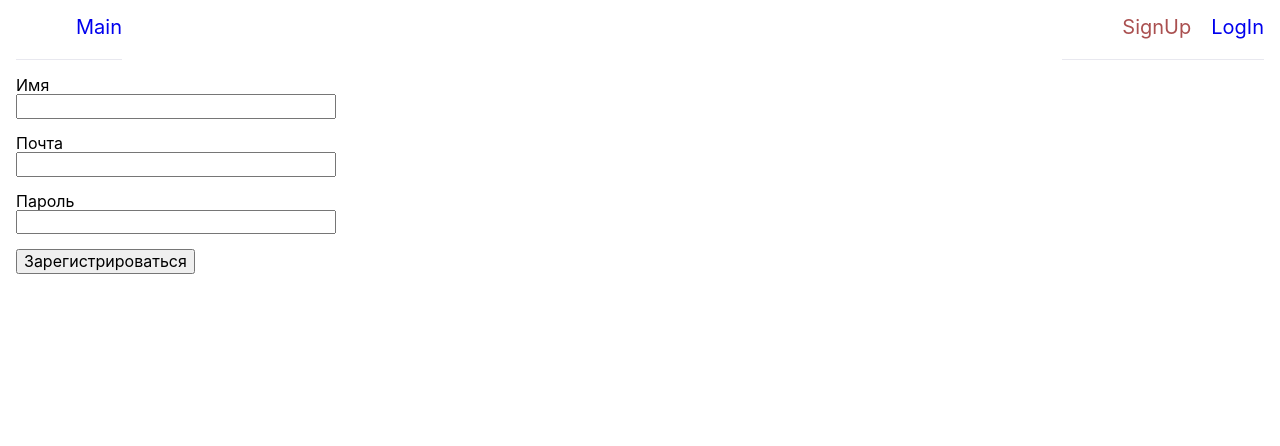
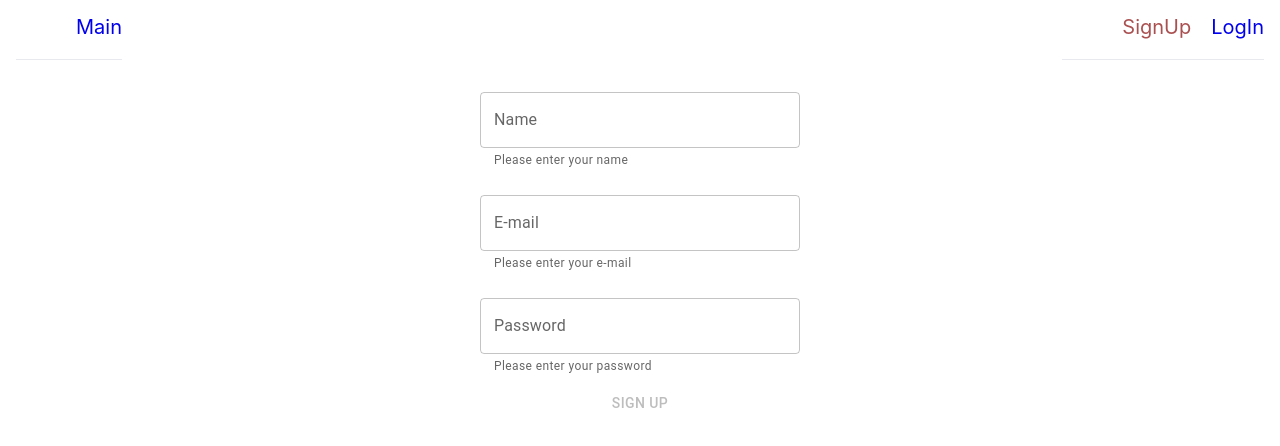
Before and after one commit to SeregikPro/goit-react-hw-08-phonebook, a React (Create React App) app: page /register in a window 1280 px wide. Shown: the top 446 px of the page. Built offline with nearby package versions, Linux system fonts and the light colour scheme.

Commit message:
add Buttons and Inputs from MUI

```diff
--- a/package.json
+++ b/package.json
@@ -4,6 +4,11 @@
   "private": true,
   "homepage": "https://SeregikPro.github.io/goit-react-hw-08-phonebook/",
   "dependencies": {
+    "@emotion/react": "^11.10.4",
+    "@emotion/styled": "^11.10.4",
+    "@mui/icons-material": "^5.10.3",
+    "@mui/material": "^5.10.4",
+    "@mui/styled-engine-sc": "^5.10.3",
     "@reduxjs/toolkit": "^1.8.3",
     "@testing-library/jest-dom": "^5.16.3",
     "@testing-library/react": "^12.1.4",
@@ -14,7 +19,6 @@
     "prop-types": "^15.8.1",
     "react": "^18.1.0",
     "react-dom": "^18.1.0",
-    "react-helmet": "^6.1.0",
     "react-helmet-async": "^1.3.0",
     "react-redux": "^8.0.2",
     "react-router-dom": "^6.3.0",
--- a/src/components/ContactForm/ContactForm.jsx
+++ b/src/components/ContactForm/ContactForm.jsx
@@ -6,8 +6,10 @@ import {
   getLoadingStatus,
 } from 'redux/contacts/contactsSelectors';
 import Box from 'components/Box';
-import { Input, Title } from './ContactForm.styled';
-import Button from 'components/Button';
+// import { Input, Title } from './ContactForm.styled';
+// import Button from 'components/Button';
+import Button from '@mui/material/Button';
+import { TextField } from '@mui/material';
 
 const ContactForm = () => {
   const [name, setName] = useState('');
@@ -67,38 +69,52 @@ const ContactForm = () => {
 
   return (
     <Box
+      as="form"
+      display="flex"
+      alignItems="center"
+      flexDirection="column"
       onSubmit={handleSubmit}
-      display="flex"
-      flexDirection="column"
-      alignItems="center"
-      as="form"
     >
-      <label>
-        <Title>Name</Title>
-        <Input
+      <TextField
+        id="name"
+        label="Name"
+        variant="outlined"
+        size="small"
+        margin="normal"
+        // helperText="Please enter contact name"
         type="text"
         name="name"
         value={name}
         onChange={handleChange}
-          pattern="^[a-zA-Zа-яА-Я]+(([' -][a-zA-Zа-яА-Я ])?[a-zA-Zа-яА-Я]*)*$"
+        inputProps={{
+          pattern: "^[a-zA-Zа-яА-Я]+(([' -][a-zA-Zа-яА-Я ])?[a-zA-Zа-яА-Я]*)*$",
+        }}
         title="Name may contain only letters, apostrophe, dash and spaces. For example Adrian, Jacob Mercer, Charles de Batz de Castelmore d'Artagnan"
         required
       />
-      </label>
-      <label>
-        <Title>Number</Title>
-        <Input
-          type="tel"
+
+      <TextField
+        id="tel"
+        label="Number"
+        variant="outlined"
+        size="small"
+        margin="normal"
+        // helperText="Please enter contact number"
+        type="text"
         name="number"
         value={number}
         onChange={handleChange}
-          pattern="\+?\d{1,4}?[-.\s]?\(?\d{1,3}?\)?[-.\s]?\d{1,4}[-.\s]?\d{1,4}[-.\s]?\d{1,9}"
+        inputProps={{
+          pattern:
+            '\\+?\\d{1,4}?[-.\\s]?\\(?\\d{1,3}?\\)?[-.\\s]?\\d{1,4}[-.\\s]?\\d{1,4}[-.\\s]?\\d{1,9}',
+        }}
         title="Phone number must be digits and can contain spaces, dashes, parentheses and can start with +"
         required
       />
-      </label>
 
-      <Button type="submit">{isLoading ? 'Loading...' : 'Add contact'}</Button>
+      <Button disabled={!name || !number} variant="text" type="submit">
+        {isLoading ? 'Loading...' : 'Add contact'}
+      </Button>
     </Box>
   );
 };
--- a/src/pages/LoginPage/LoginPage.jsx
+++ b/src/pages/LoginPage/LoginPage.jsx
@@ -3,17 +3,19 @@ import { useDispatch } from 'react-redux';
 import { authOperations } from '../../redux/auth';
 import Box from 'components/Box';
 import { Helmet, HelmetProvider } from 'react-helmet-async';
+import Button from '@mui/material/Button';
+import { TextField } from '@mui/material';
 
-const styles = {
-  form: {
-    width: 320,
-  },
-  label: {
-    display: 'flex',
-    flexDirection: 'column',
-    marginBottom: 15,
-  },
-};
+// const styles = {
+//   form: {
+//     width: 320,
+//   },
+//   label: {
+//     display: 'flex',
+//     flexDirection: 'column',
+//     marginBottom: 15,
+//   },
+// };
 
 const LoginPage = () => {
   const dispatch = useDispatch();
@@ -39,36 +41,57 @@ const LoginPage = () => {
   };
 
   return (
-    <Box>
+    <Box display="flex" justifyContent="center">
       <HelmetProvider>
         <Helmet>
           <title>Login page</title>
         </Helmet>
       </HelmetProvider>
 
-      <form onSubmit={handleSubmit} style={styles.form} autoComplete="off">
-        <label style={styles.label}>
-          Почта
-          <input
+      <Box
+        as="form"
+        display="flex"
+        alignItems="center"
+        flexDirection="column"
+        width="320px"
+        onSubmit={handleSubmit}
+        autoComplete="off"
+      >
+        <TextField
+          id="email"
+          label="E-mail"
+          variant="outlined"
+          margin="normal"
+          fullWidth
           type="email"
           name="email"
           value={email}
           onChange={handleChange}
         />
-        </label>
 
-        <label style={styles.label}>
-          Пароль
-          <input
+        <TextField
+          id="password"
+          label="Password"
+          variant="outlined"
+          margin="normal"
+          fullWidth
           type="password"
           name="password"
           value={password}
           onChange={handleChange}
         />
-        </label>
 
-        <button type="submit">Войти</button>
-      </form>
+        <Button
+          disabled={!email || !password}
+          variant="text"
+          type="submit"
+          sx={{
+            width: 100,
+          }}
+        >
+          log in
+        </Button>
+      </Box>
     </Box>
   );
 };
--- a/src/pages/RegisterPage/RegisterPage.jsx
+++ b/src/pages/RegisterPage/RegisterPage.jsx
@@ -3,17 +3,8 @@ import { useDispatch } from 'react-redux';
 import { authOperations } from 'redux/auth/';
 import { Helmet, HelmetProvider } from 'react-helmet-async';
 import Box from 'components/Box';
-
-const styles = {
-  form: {
-    width: 320,
-  },
-  label: {
-    display: 'flex',
-    flexDirection: 'column',
-    marginBottom: 15,
-  },
-};
+import Button from '@mui/material/Button';
+import { TextField } from '@mui/material';
 
 const RegisterPage = () => {
   const dispatch = useDispatch();
@@ -42,41 +33,72 @@ const RegisterPage = () => {
     setPassword('');
   };
   return (
-    <Box>
+    <Box display="flex" justifyContent="center">
       <HelmetProvider>
         <Helmet>
           <title>Register page</title>
         </Helmet>
       </HelmetProvider>
 
-      <form onSubmit={handleSubmit} style={styles.form} autoComplete="off">
-        <label style={styles.label}>
-          Имя
-          <input type="text" name="name" value={name} onChange={handleChange} />
-        </label>
+      <Box
+        as="form"
+        display="flex"
+        alignItems="center"
+        flexDirection="column"
+        width="320px"
+        onSubmit={handleSubmit}
+        autoComplete="off"
+      >
+        <TextField
+          id="name"
+          label="Name"
+          variant="outlined"
+          margin="normal"
+          helperText="Please enter your name"
+          fullWidth
+          type="text"
+          name="name"
+          value={name}
+          onChange={handleChange}
+        />
 
-        <label style={styles.label}>
-          Почта
-          <input
+        <TextField
+          id="email"
+          label="E-mail"
+          variant="outlined"
+          margin="normal"
+          helperText="Please enter your e-mail"
+          fullWidth
           type="email"
           name="email"
           value={email}
           onChange={handleChange}
         />
-        </label>
 
-        <label style={styles.label}>
-          Пароль
-          <input
+        <TextField
+          id="password"
+          label="Password"
+          variant="outlined"
+          margin="normal"
+          helperText="Please enter your password"
+          fullWidth
           type="password"
           name="password"
           value={password}
           onChange={handleChange}
         />
-        </label>
 
-        <button type="submit">Зарегистрироваться</button>
-      </form>
+        <Button
+          disabled={!name || !email || !password}
+          variant="text"
+          type="submit"
+          sx={{
+            width: 100,
+          }}
+        >
+          sign up
+        </Button>
+      </Box>
     </Box>
   );
 };
```
Also changed, not shown: 1 other file (tests, documents, lock files or other folders). Lines whose indentation alone changed are shown as unchanged.
